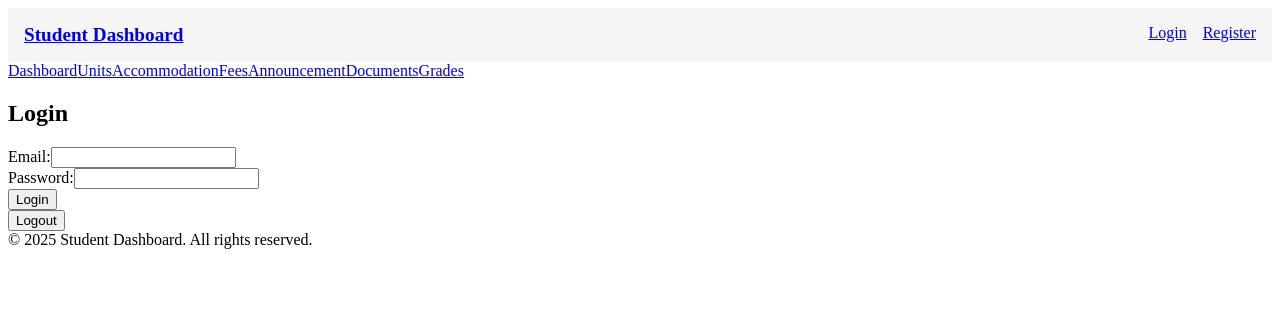
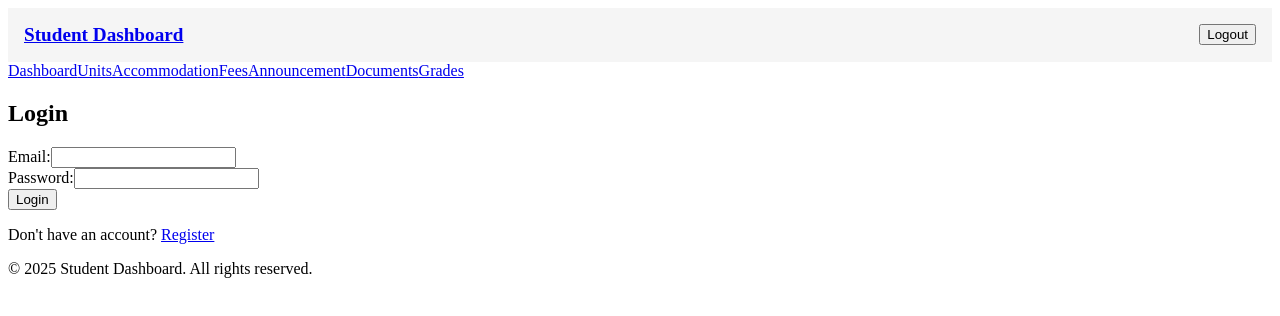
Before and after one commit to Amaaaarrrrrr/Student_Dasboard, a React (Vite) app in the folder Client/: page /login in a window 1280 px wide. Shown: the top 316 px of the page. Built offline with nearby package versions, Linux system fonts and the light colour scheme.

Commit message:
logout button on nav bar

```diff
--- a/Client/src/components/Layout/Navbar.jsx
+++ b/Client/src/components/Layout/Navbar.jsx
@@ -2,7 +2,6 @@
 
 const Navbar = () => {
   const navigate = useNavigate();
-  const token = localStorage.getItem("access_token");
 
   const handleLogout = () => {
     localStorage.removeItem("access_token");
@@ -15,16 +14,9 @@
         Student Dashboard
       </Link>
       <nav>
-        {!token ? (
-          <>
-            <Link to="/login" style={{ marginRight: "1rem" }}>Login</Link>
-            <Link to="/register">Register</Link>
-          </>
-        ) : (
-          <button onClick={handleLogout} style={{ cursor: "pointer" }}>
-            Logout
-          </button>
-        )}
+        <button onClick={handleLogout} style={{ cursor: "pointer" }}>
+          Logout
+        </button>
       </nav>
     </header>
   );
--- a/Client/src/pages/Auth/Login.jsx
+++ b/Client/src/pages/Auth/Login.jsx
@@ -33,10 +33,7 @@
     }
   };
 
-  const handleLogout = () => {
-    localStorage.removeItem('access_token');
-    navigate('/login'); // Redirect to login page after logout
-  };
+
 
   return (
     <div>
@@ -63,7 +60,9 @@
         {error && <p>{error}</p>}
         <button type="submit">Login</button>
       </form>
-      <button onClick={handleLogout}>Logout</button>
+      <p>
+        Don't have an account? <a href="/register">Register</a>
+      </p>
     </div>
   );
 };
```
